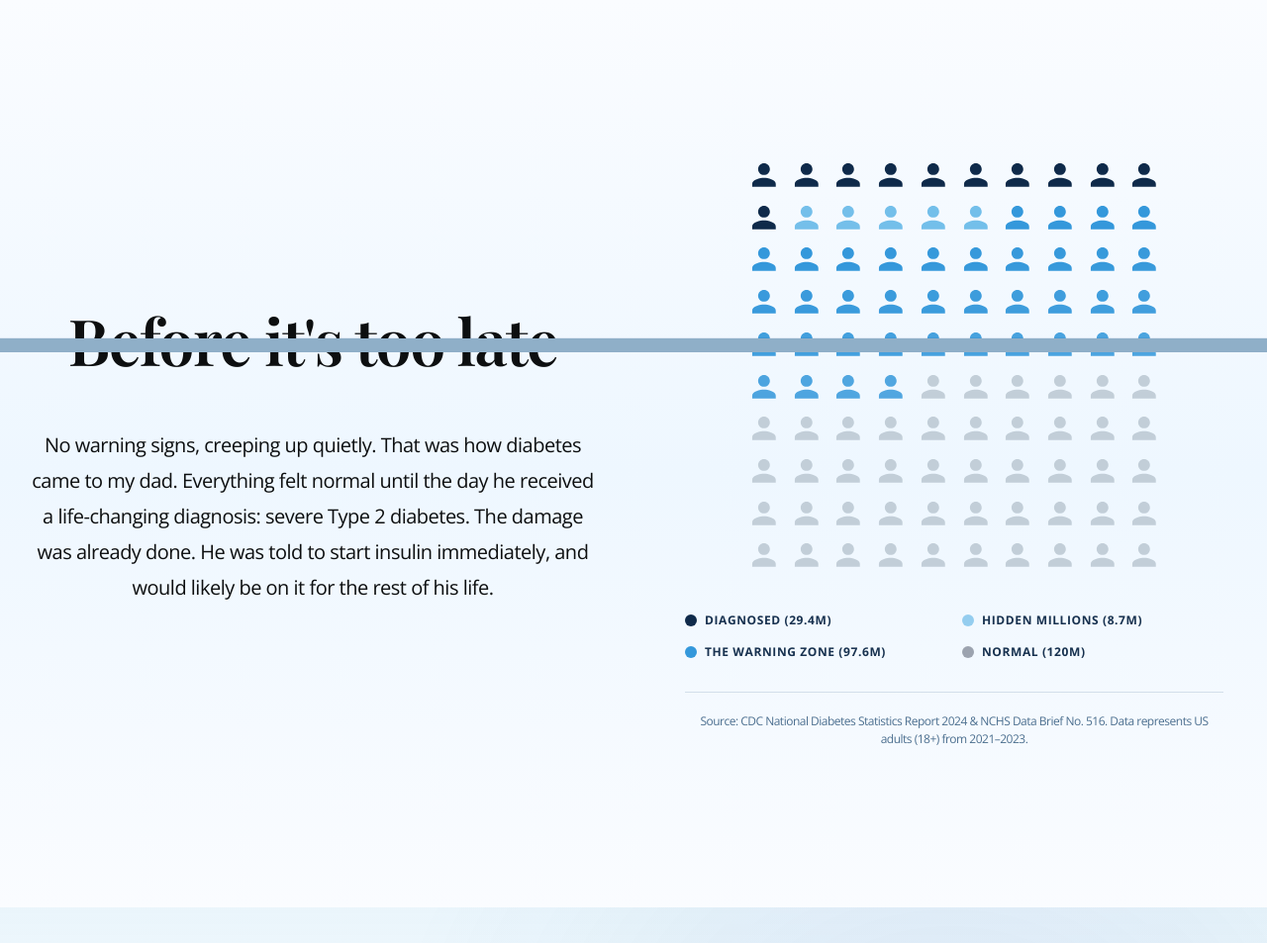
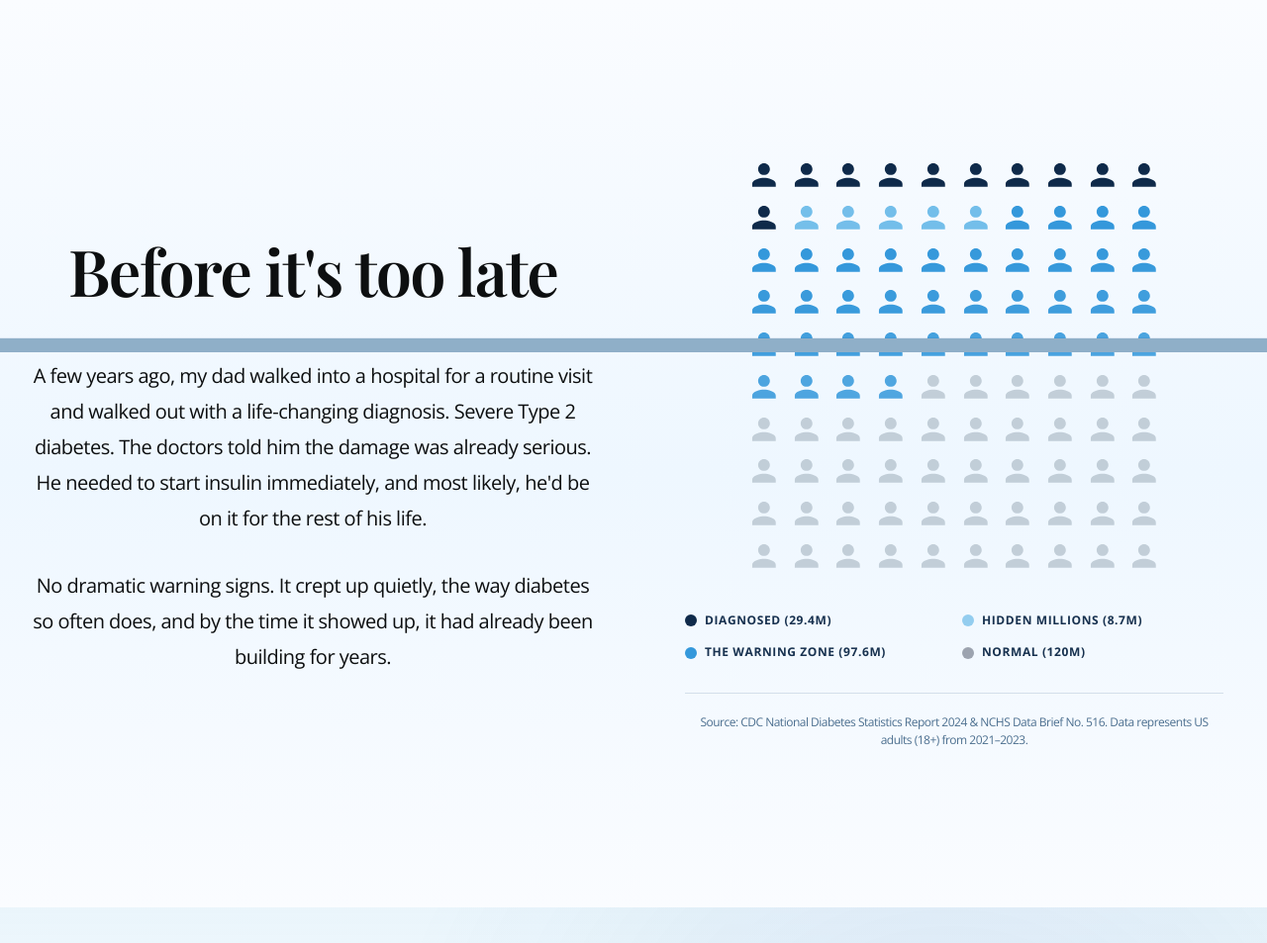
Before and after one commit to AlexDaPiggie/Diabetes_Campaign_WebApp_Ongoing, a FastAPI app: page / in a window 1280 px wide. Shown: the part 444-1397 px from the top of the page at 99% size. Run offline with FastAPI, Linux system fonts and the light colour scheme; some libraries are stand-ins or nearby versions.

Commit message:
Added many changes

```diff
--- a/data/content.json
+++ b/data/content.json
@@ -21,7 +21,8 @@
   },
   "personal_story": {
     "paragraphs": [
-      "No warning signs, creeping up quietly. That was how diabetes came to my dad. Everything felt normal until the day he received a life-changing diagnosis: severe Type 2 diabetes. The damage was already done. He was told to start insulin immediately, and would likely be on it for the rest of his life."
+      "A few years ago, my dad walked into a hospital for a routine visit and walked out with a life-changing diagnosis. Severe Type 2 diabetes. The doctors told him the damage was already serious. He needed to start insulin immediately, and most likely, he'd be on it for the rest of his life.",
+      "No dramatic warning signs. It crept up quietly, the way diabetes so often does, and by the time it showed up, it had already been building for years."
     ],
     "waffle": {
       "stats": {
--- a/static/js/main.js
+++ b/static/js/main.js
@@ -4,7 +4,14 @@
     (entries) => {
       entries.forEach((entry) => {
         if (entry.isIntersecting) {
-          entry.target.classList.add('revealed');
+          const delay = parseInt(entry.target.getAttribute('data-reveal-delay')) || 0;
+          if (delay > 0) {
+            setTimeout(() => {
+              entry.target.classList.add('revealed');
+            }, delay);
+          } else {
+            entry.target.classList.add('revealed');
+          }
           observer.unobserve(entry.target);
         }
       });
@@ -250,7 +257,7 @@
           }
         });
       },
-      { threshold: 0.5 }
+      { threshold: 0.15 }
     );
 
     observer.observe(waffle);
--- a/templates/index.html
+++ b/templates/index.html
@@ -58,14 +58,14 @@
     <div class="personal-story__grid">
 
       <!-- Left Column: Narrative -->
-      <div class="reveal flex flex-col items-center text-center" data-reveal-delay="100">
-        <h2 class="font-display text-[51.84px] sm:text-[64.8px] font-bold text-ink leading-tight tracking-tight mb-12 text-center">
+      <div class="flex flex-col items-center text-center">
+        <h2 class="font-display text-[51.84px] sm:text-[64.8px] font-bold text-ink leading-tight tracking-tight mb-12 text-center reveal" data-reveal-delay="100">
           Before it's too late
         </h2>
         <div class="personal-story__panel relative z-10 w-full">
           <div class="personal-story__body space-y-8 relative z-10">
             {% for paragraph in personal_story.paragraphs %}
-            <p class="personal-story__paragraph text-[18px] md:text-[20px] text-ink leading-[1.8] text-center">
+            <p class="personal-story__paragraph text-[18px] md:text-[20px] text-ink leading-[1.8] text-center reveal" data-reveal-delay="{{ 100 + (loop.index * 100) }}">
               {{ paragraph }}
             </p>
             {% endfor %}
@@ -74,7 +74,7 @@
       </div>
 
       <!-- Right Column: Waffle Chart -->
-      <div class="personal-story__stats flex flex-col items-center justify-center reveal" data-reveal-delay="300">
+      <div class="personal-story__stats flex flex-col items-center justify-center">
         <div class="waffle-container" id="waffle-chart" role="img" aria-label="Waffle chart showing diabetes statistics: 11% diagnosed, 5% hidden millions, 38% in the warning zone, and 46% normal.">
           <div class="waffle-scan-bar"></div>
           <div class="waffle-grid">
```
Also changed, not shown: docs/superpowers/plans/2026-05-25-personal-story-padding.md (added, +37 -0 lines).
